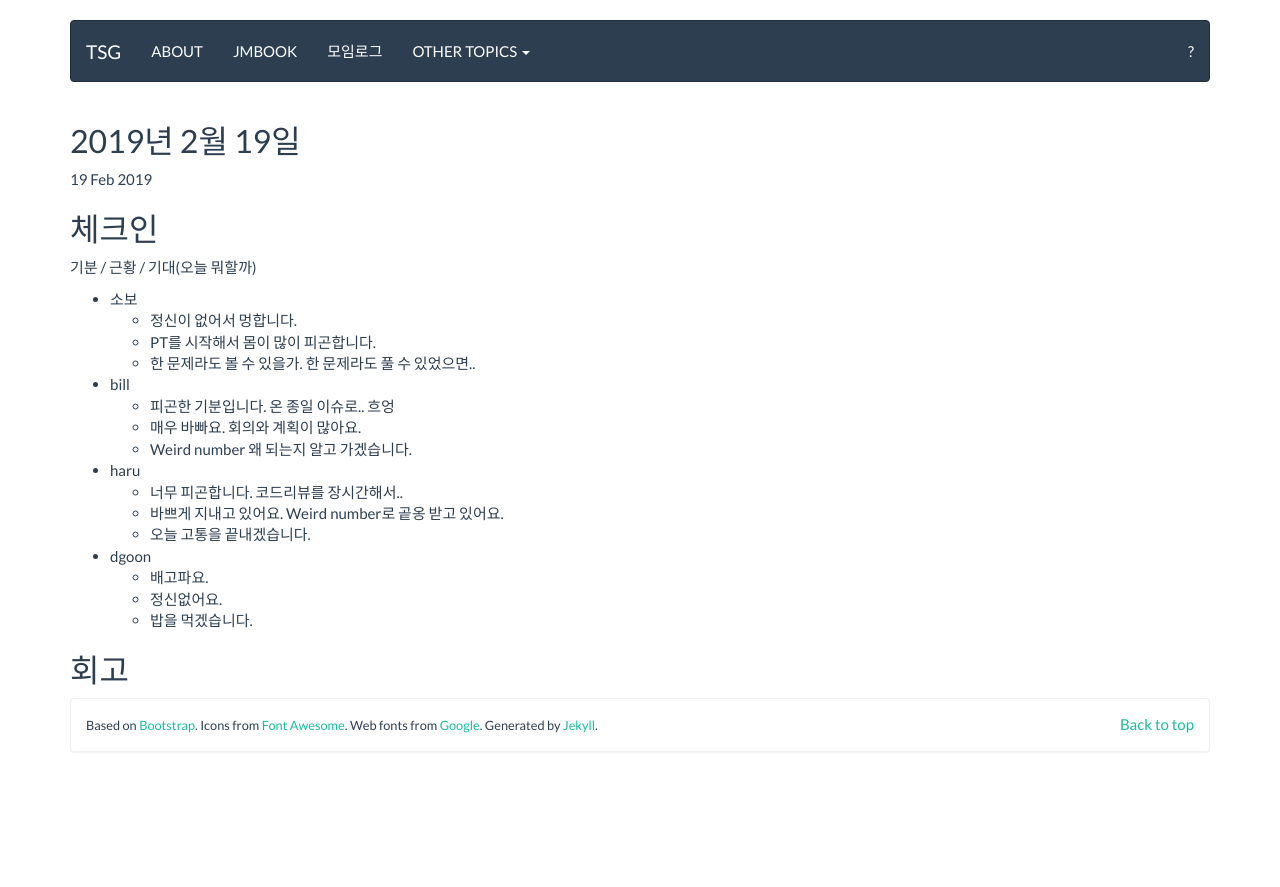
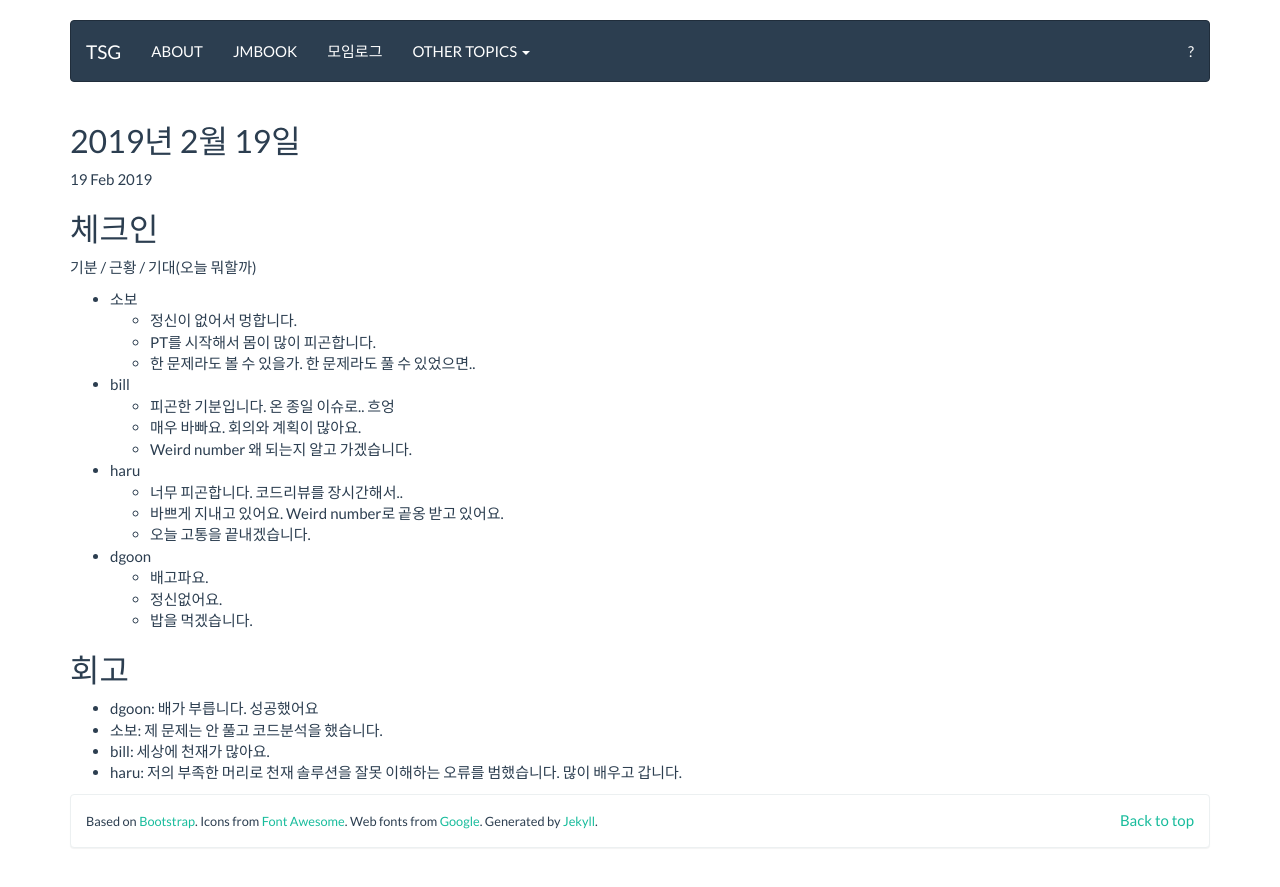
Before and after one commit to tuestudy/tuestudy.github.io, a Jekyll site: the page built from _posts/2019-02-19-meeting.markdown, in a window 1280 px wide. Shown: the top 887 px of the page. Built offline with Jekyll 4.4.1, drawn with Linux system fonts in a browser that asks for light colours.

Commit message:
2019/02/19 회고

```diff
--- a/_posts/2019-02-19-meeting.markdown
+++ b/_posts/2019-02-19-meeting.markdown
@@ -28,3 +28,8 @@
   * 밥을 먹겠습니다.
 
 ## 회고
+
+* dgoon: 배가 부릅니다. 성공했어요
+* 소보: 제 문제는 안 풀고 코드분석을 했습니다.
+* bill: 세상에 천재가 많아요.
+* haru: 저의 부족한 머리로 천재 솔루션을 잘못 이해하는 오류를 범했습니다. 많이 배우고 갑니다.
```
